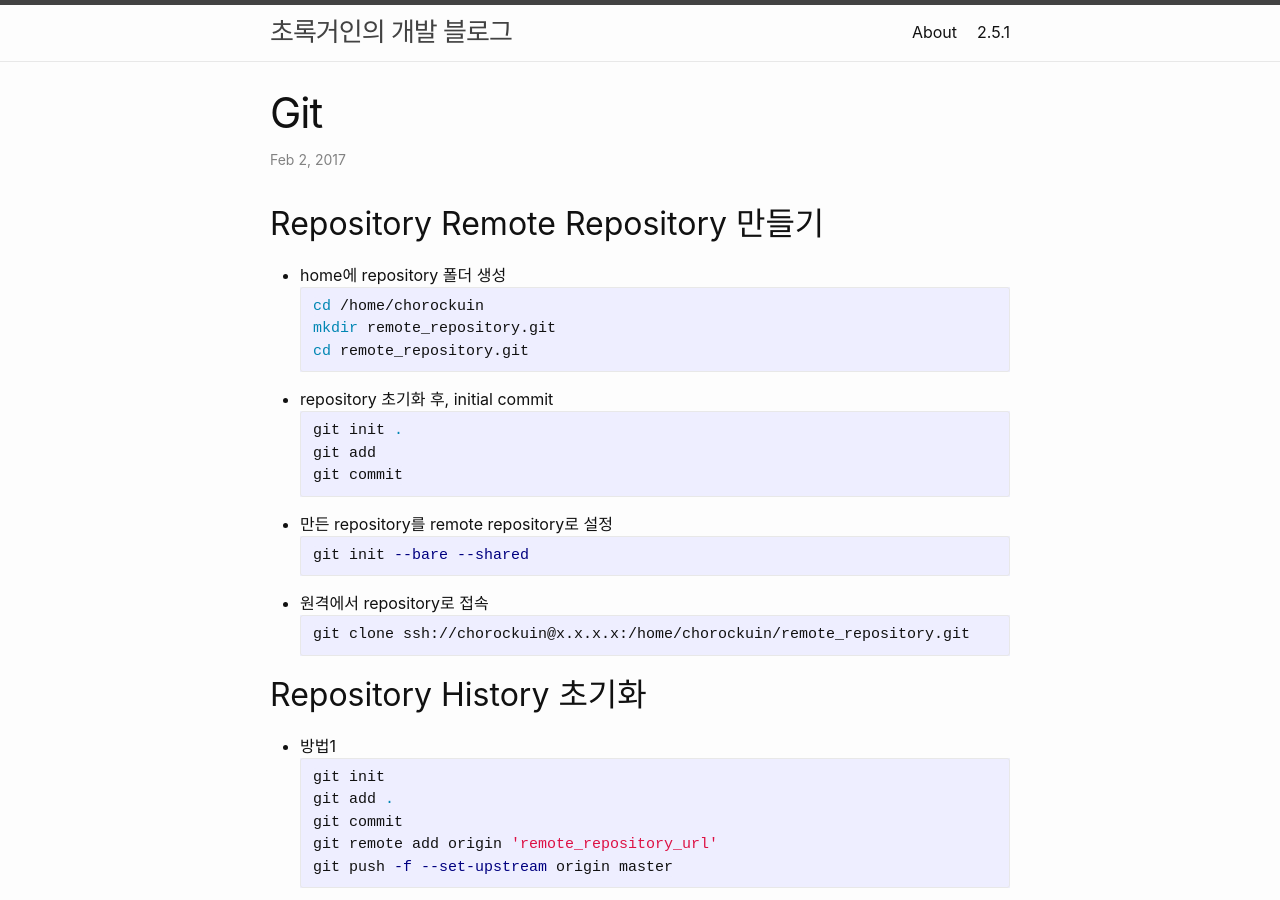
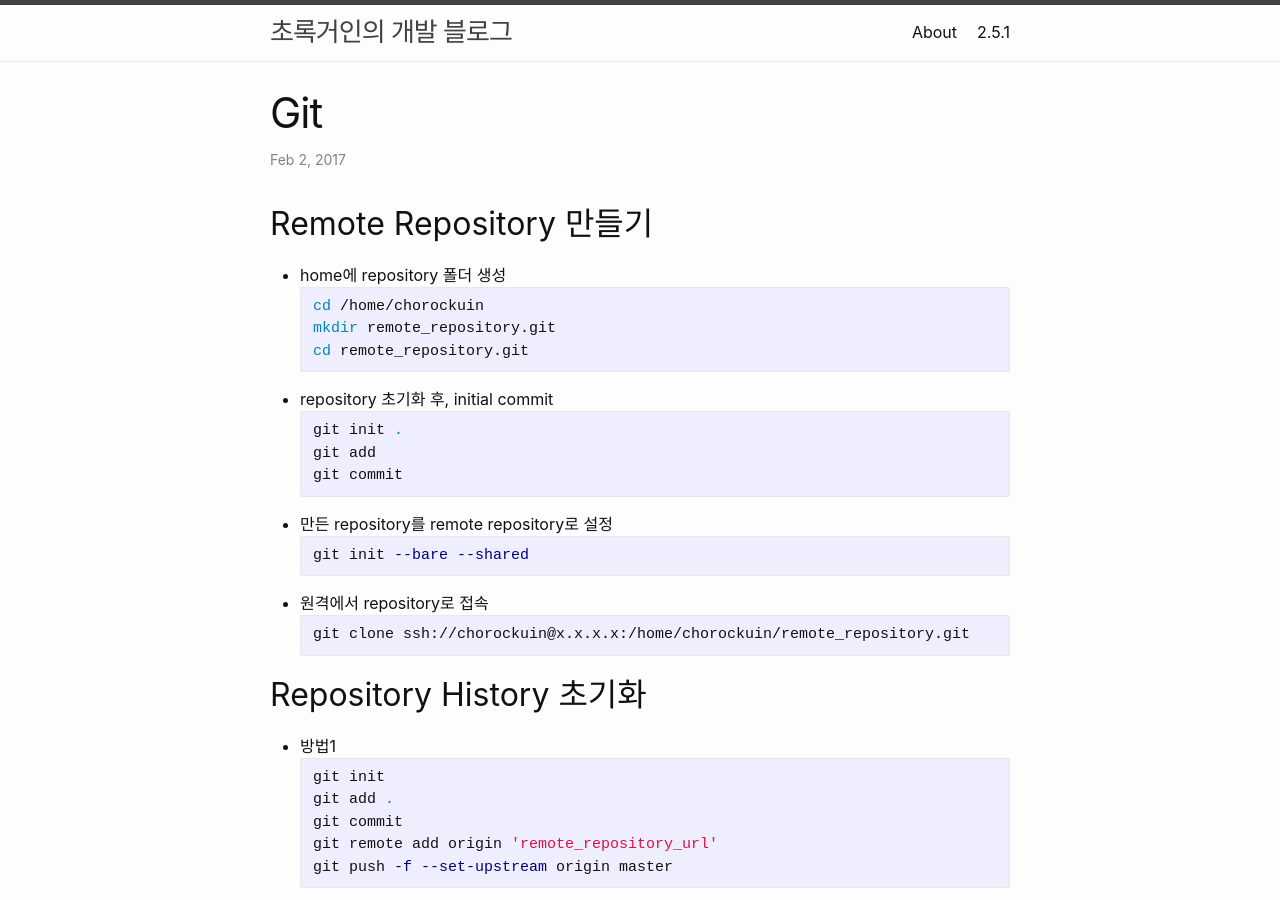
Before and after one commit to chorockuin/chorockuin.github.io, a Jekyll site: the page built from _posts/2017-02-02-git.md, in a window 1280 px wide and 900 px high. Built offline with Jekyll 4.4.1, drawn with Linux system fonts in a browser that asks for light colours.

Commit message:
Update 2017-02-02-git.md

````diff
--- a/_posts/2017-02-02-git.md
+++ b/_posts/2017-02-02-git.md
@@ -2,7 +2,7 @@
 layout: post
 title: "Git"
 ---
-## Repository Remote Repository 만들기
+## Remote Repository 만들기
 - home에 repository 폴더 생성
 ```bash
 cd /home/chorockuin
````
